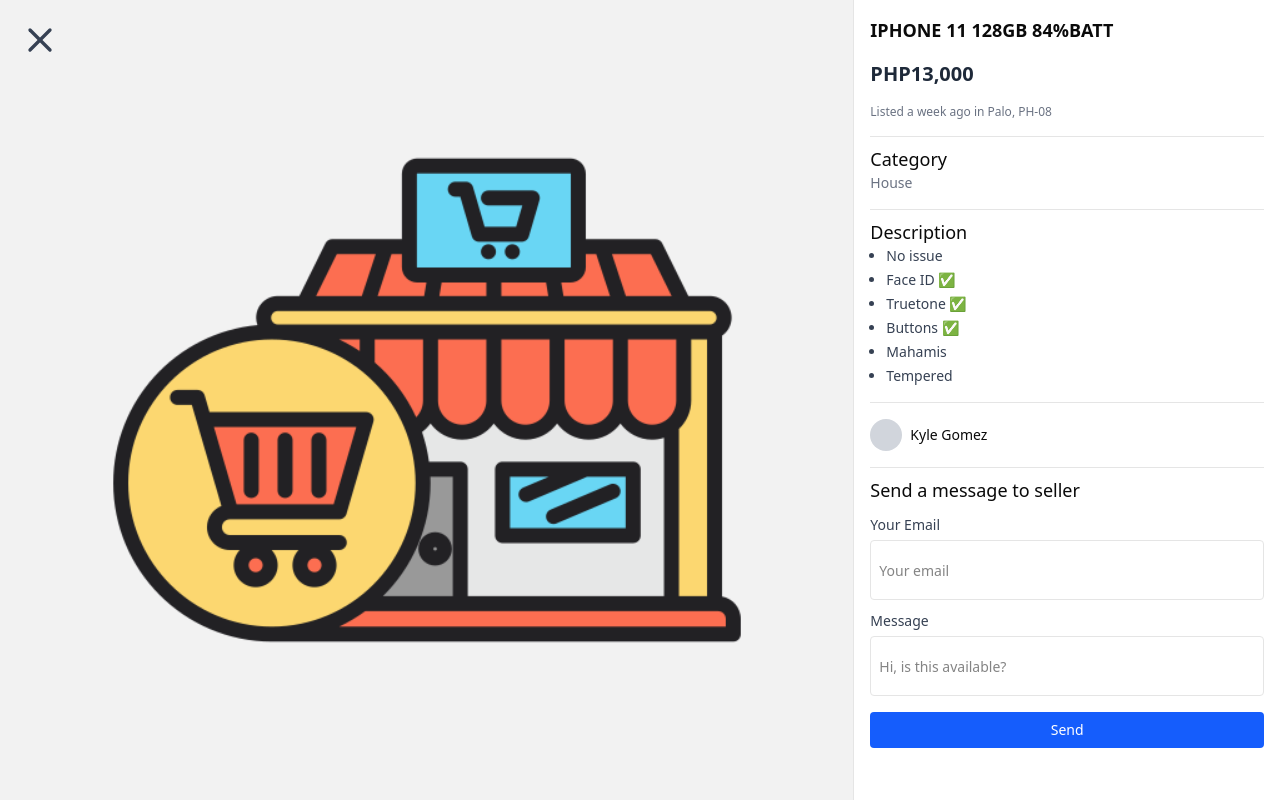
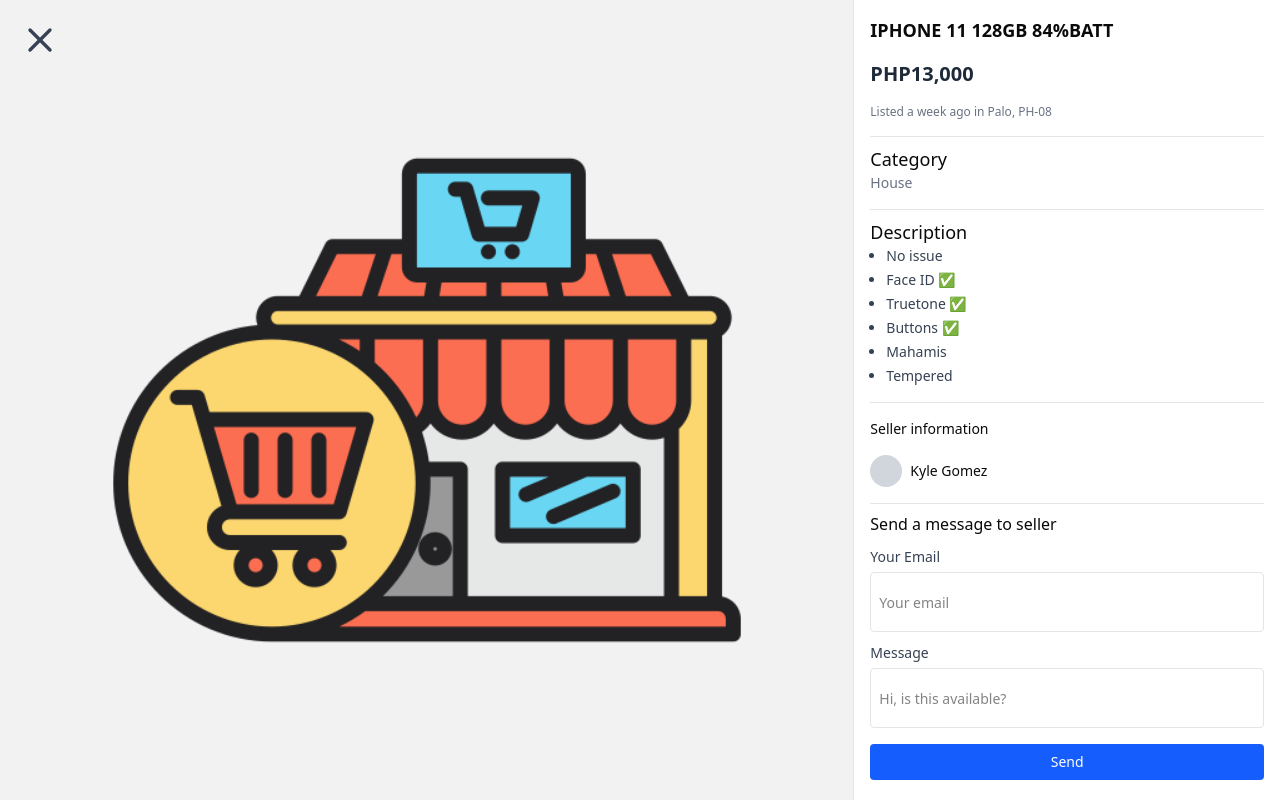
Before and after one commit to kay1l/marketplace, a Next.js app: page /pages/item in a window 1280 px wide. Built offline with nearby package versions, Linux system fonts and the light colour scheme.

Commit message:
new changes

```diff
--- a/src/app/pages/item/page.tsx
+++ b/src/app/pages/item/page.tsx
@@ -85,13 +85,16 @@
 
         <Separator />
 
-        <div className="flex items-center mt-2">
-          <div className="w-8 h-8 rounded-full bg-gray-300 mr-2"></div>
-          <p className="text-sm">Kyle Gomez</p>
-        </div>
+        <div className="flex items-center justify-between">
+            <p className="text-sm font-medium">Seller information</p>
+          </div>
+          <div className="flex items-center mt-2">
+            <div className="w-8 h-8 rounded-full bg-gray-300 mr-2"></div>
+            <p className="text-sm">Kyle Gomez</p>
+          </div>
 
         <div className="border-t pt-2 space-y-2">
-          <p className="text-lg font-medium">Send a message to seller</p>
+          <p className="text-md font-medium">Send a message to seller</p>
 
           <div>
             <label htmlFor="email" className="text-sm font-medium text-gray-700">
--- a/src/custom_components/layout.tsx
+++ b/src/custom_components/layout.tsx
@@ -1,3 +1,5 @@
+"use client"
+
 import Header from "@/custom_components/layouts/header";
 import Sidebar from "@/custom_components/layouts/sidebar";
 import MarketplaceCard from "@/custom_components/marketplace_card";
@@ -8,7 +10,8 @@
       <Header />
       <div className="flex">
         <Sidebar />
-        <main className="p-4 w-full grid grid-cols-2 mt-15 sm:grid-cols-2 md:grid-cols-3 lg:grid-cols-4 xl:grid-cols-5 gap-3">
+        <main className="p-4 lg:ml-64 w-full grid grid-cols-2 sm:grid-cols-2 md:grid-cols-3 lg:grid-cols-4 xl:grid-cols-5 gap-3 mt-15">
+
           {Array.from({ length: 20 }).map((_, i) => (
             <MarketplaceCard key={i} />
           ))}
--- a/src/custom_components/layouts/sidebar.tsx
+++ b/src/custom_components/layouts/sidebar.tsx
@@ -53,7 +53,7 @@
         onClick={() => setOpen(false)}
       >
         <div
-          className={`absolute top-0 left-0 h-full w-64 bg-white border-r p-4 space-y-3 transform transition-transform duration-300 ${
+          className={`absolute top-0 left-0 h-full overflow-y-auto w-64 bg-white border-r p-4 space-y-3 transform transition-transform duration-300 ${
             open ? "translate-x-0" : "-translate-x-full"
           }`}
           onClick={(e) => e.stopPropagation()}
@@ -80,7 +80,8 @@
   return (
     <>
       {/* Search bar */}
-      <div className="flex items-center border rounded-md px-2 py-1">
+      <div className="flex items-center border rounded-md px-2 py-1 mt-5 sm:mt-0">
+
         <Search className="w-4 h-6 text-gray-500" />
         <input
           type="text"
```
